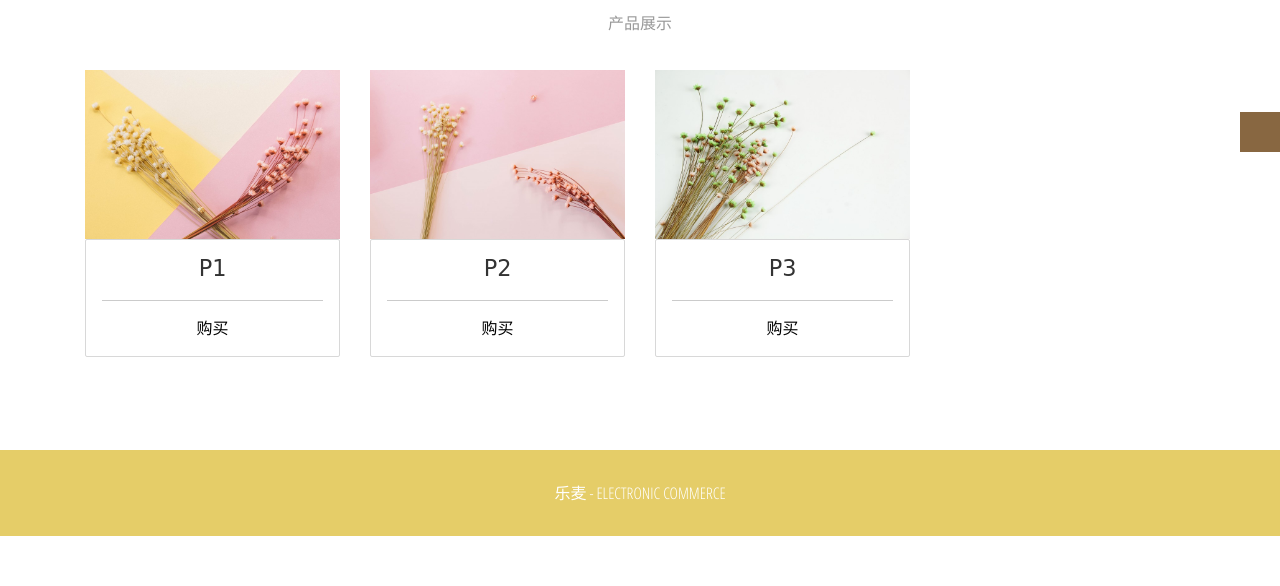
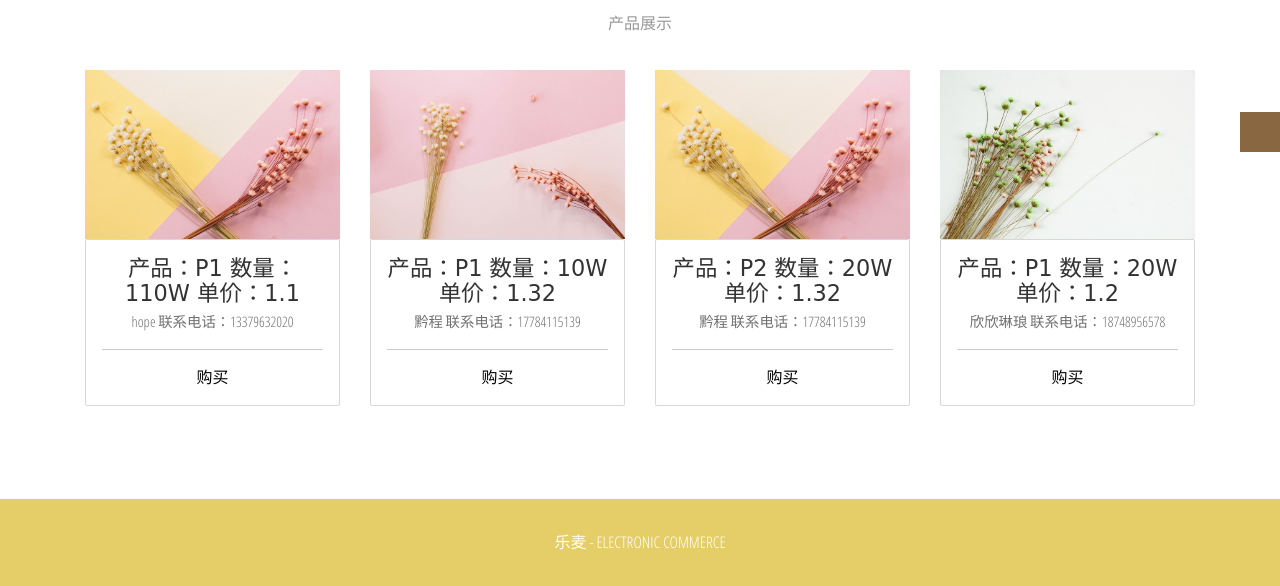
Before and after one commit to lemai/lemai.github.io, a plain HTML site: page gy.html in a window 1280 px wide. Shown: the part 625-1211 px from the top of the page. Before the commit the page ends 1161 px from the top, so only its background shows below. Drawn offline with Linux system fonts and the light colour scheme; a web font is replaced by a local one.

Commit message:
Update gy.html

```diff
--- a/gy.html
+++ b/gy.html
@@ -113,24 +113,32 @@ Smartphone Compatible web template, free webdesigns for Nokia, Samsung, LG, Sony
 			  <div class="col-md-3 col-xs-4 bann-grid">
 			  	 <img src="images/h5.jpg" alt="" class="img-responsive">
 			  	 <div class="details">
-			  	 	<h4>P1</h4>
-			  	 	<p></p>
+			  	 	<h4>产品：P1 数量：110W 单价：1.1</h4>
+			  	 	<p>hope 联系电话：13379632020</p>
 			  	 	<a class="bannn-btn" href="#">购买</a>
 			  	 </div>
 			  </div>
 			  <div class="col-md-3 col-xs-4 bann-grid">
 			  	  <img src="images/h6.jpg" alt="" class="img-responsive">
 			  	 <div class="details">
-			  	 	<h4>P2</h4>
-			  	 	<p></p>
+			  	 	<h4>产品：P1 数量：10W 单价：1.32</h4>
+			  	 	<p>黔程 联系电话：17784115139</p>
+			  	 	<a class="bannn-btn" href="#">购买</a>
+			  	 </div>
+			  </div>
+			<div class="col-md-3 col-xs-4 bann-grid">
+			  	 <img src="images/h5.jpg" alt="" class="img-responsive">
+			  	 <div class="details">
+			  	 	<h4>产品：P2 数量：20W 单价：1.32</h4>
+			  	 	<p>黔程 联系电话：17784115139</p>
 			  	 	<a class="bannn-btn" href="#">购买</a>
 			  	 </div>
 			  </div>
 			  <div class="col-md-3 col-xs-4 bann-grid">
 			  	  <img src="images/h7.jpg" alt="" class="img-responsive">
 			  	 <div class="details">
-			  	 	<h4>P3</h4>
-			  	 	<p></p>
+			  	 	<h4>产品：P1 数量：20W 单价：1.2</h4>
+			  	 	<p>欣欣琳琅 联系电话：18748956578</p>
 			  	 	<a class="bannn-btn" href="#">购买</a>
 			  	 </div>
 			  </div>
```
